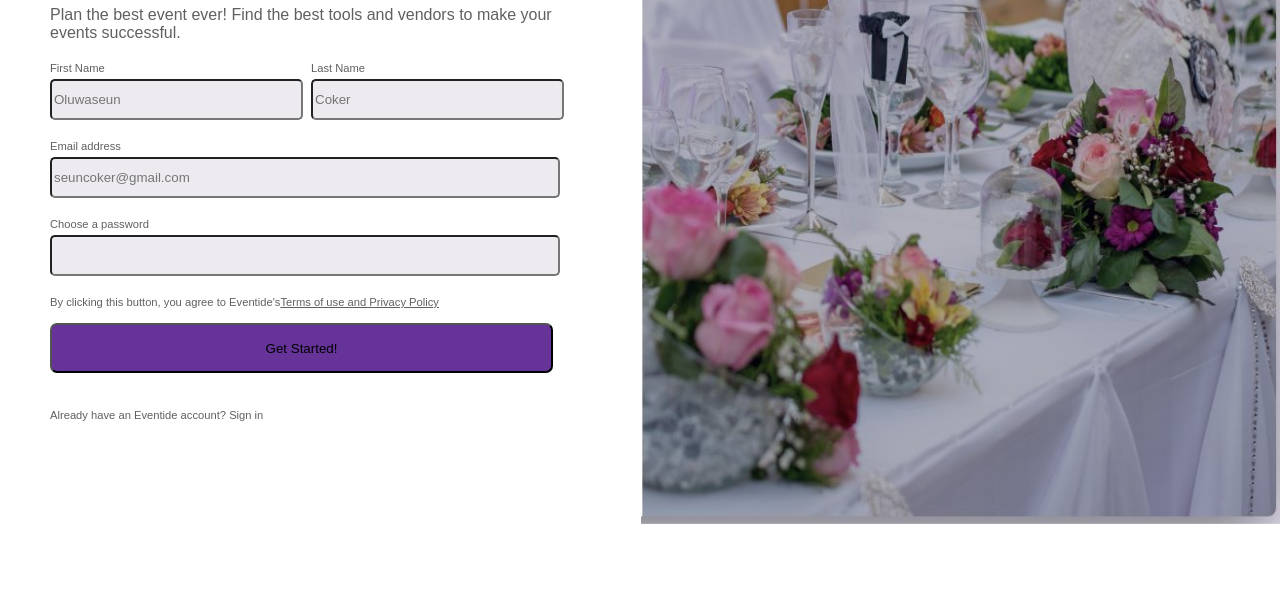
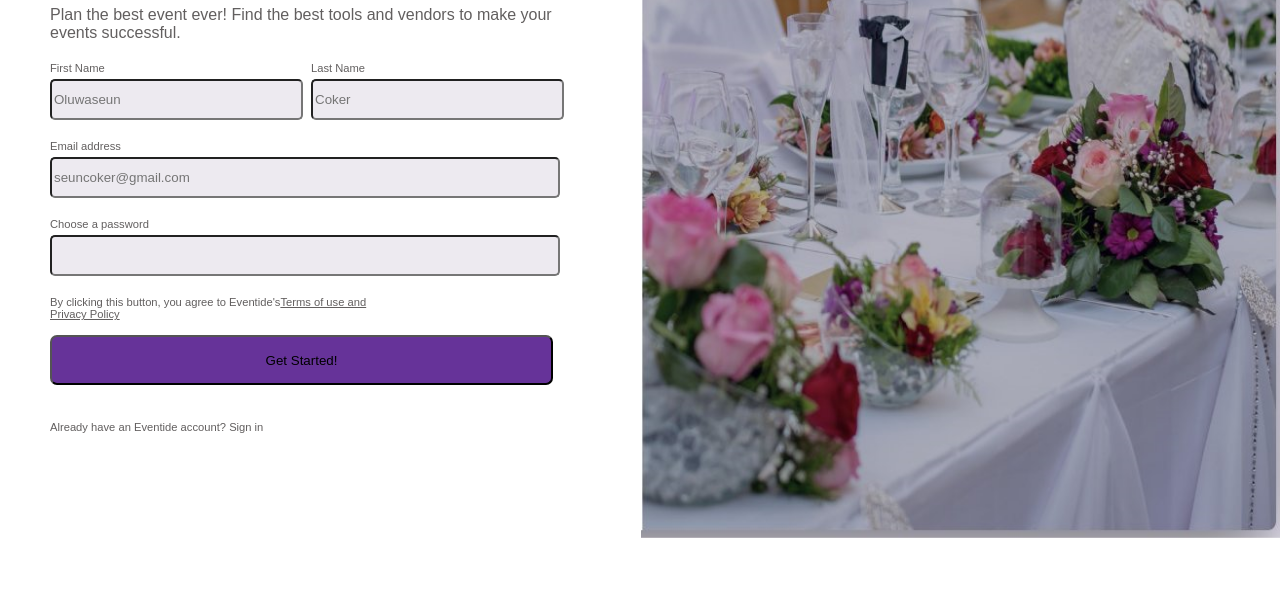
Before and after one commit to eguonzy/Eventide, a plain HTML site: page index.html in a window 1280 px wide. Shown: the part 188-800 px from the top of the page. Drawn offline with Linux system fonts and the light colour scheme; a script that the page names is missing.

Commit message:
Update eventide.css

```diff
--- a/eventide.css
+++ b/eventide.css
@@ -79,7 +79,8 @@
   .input3 {
       width: 502px;
   }
-
+  form {
+ width: 50%;}
   #input3 {
       margin-top: 10px;
       width: 503px;
```
